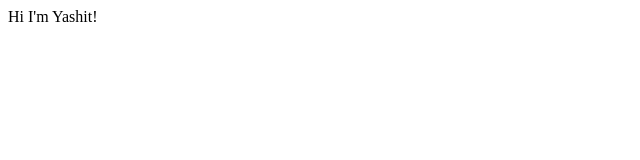
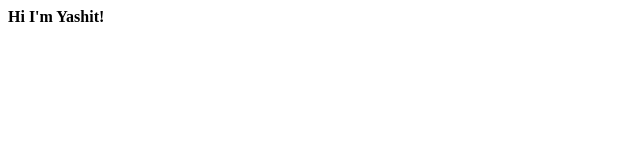
Before and after one commit to yashitgarg/website, a plain HTML site: page index.html in a window 1280 px wide. Shown: the full height of the page, 0-640 px from the left. Drawn offline with Linux system fonts and the light colour scheme.

Commit message:
Added b tag

```diff
--- a/index.html
+++ b/index.html
@@ -1,5 +1,5 @@
 <html>
 	<body>
-		Hi I'm Yashit!
+		<b>Hi I'm Yashit!</b>
 	</body>
 </html>
```
